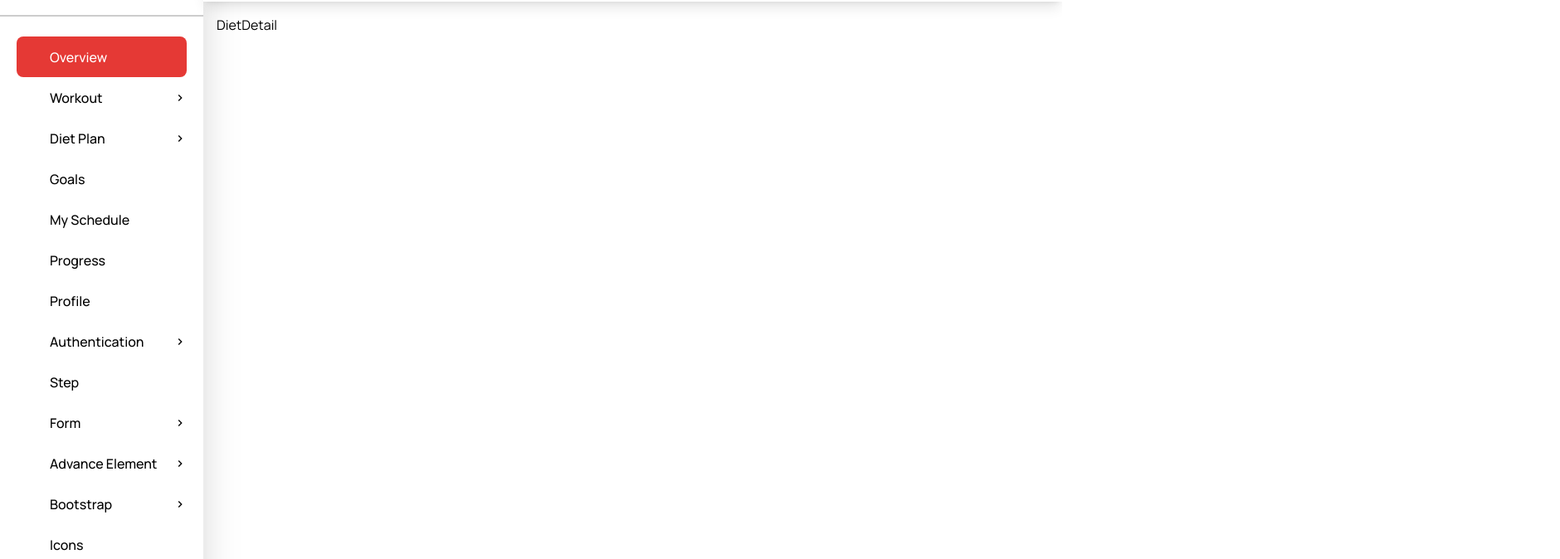
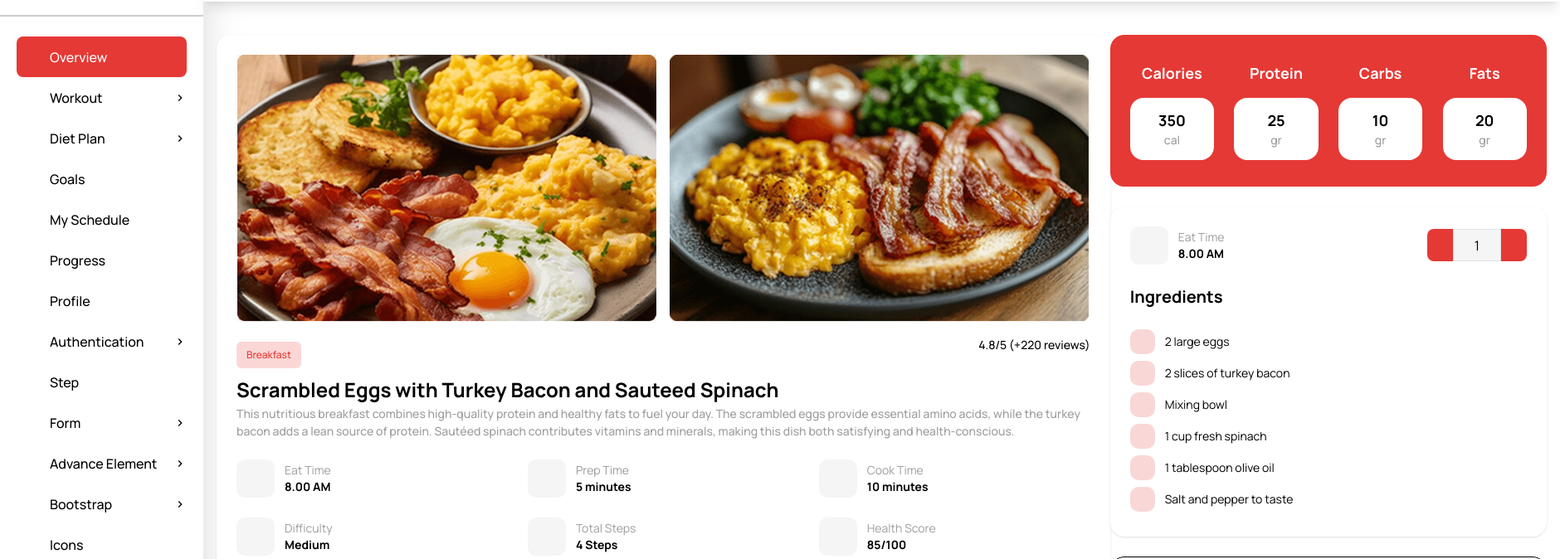
Before and after one commit to chiamakauyanna/dashboard_UI, a React (Vite) app in the folder fitness_platform/: page /diet_detail in a window 1280 px wide. Shown: the part 70-744 px from the top of the page at 83% size, 1880 px wide, since content can reach past the window. Built offline with nearby package versions, Linux system fonts and the light colour scheme.

Commit message:
Started the diet detail page: added the diet, prep details, nutient chart and ingredients section

```diff
--- /dev/null
+++ b/fitness_platform/src/components/dietDetail/DietHeading.jsx
@@ -0,0 +1,46 @@
+import scrambledEggs1 from "../../assets/diet1.png";
+import scrambledEggs2 from "../../assets/diet2.png";
+import DietPrepCard from "./cards/DietPrepCard";
+
+const DietHeading = () => {
+  return (
+    <div className="mt-6 h-[653.16px] w-[1076.66px] rounded-[17px] bg-white p-6 shadow">
+      <div className="flex items-center justify-center gap-4">
+        <img src={scrambledEggs1} alt="picture of scrambled eggs" />
+        <img src={scrambledEggs2} alt="picture of scrambled eggs" />
+      </div>
+
+      <div>
+        <div className="flex items-center justify-between">
+          <div className="bg-accent/20 mt-6 rounded-md px-3 py-2">
+            <p className="text-accent text-xs font-medium">Breakfast</p>
+          </div>
+          <p className="text-sm font-medium"> 4.8/5 (+220 reviews)</p>
+        </div>
+
+        <div className="mt-2">
+          <h2 className="text-[24px] font-bold">
+            Scrambled Eggs with Turkey Bacon and Sauteed Spinach
+          </h2>
+          <p className="text-[14px] font-medium text-[#9D9D9D]">
+            This nutritious breakfast combines high-quality protein and healthy
+            fats to fuel your day. The scrambled eggs provide essential amino
+            acids, while the turkey bacon adds a lean source of protein. Sautéed
+            spinach contributes vitamins and minerals, making this dish both
+            satisfying and health-conscious.
+          </p>
+        </div>
+        <div className="mt-6 grid grid-cols-3 justify-items-start gap-6">
+          <DietPrepCard text="Eat Time" value="8.00 AM" />
+          <DietPrepCard text="Prep Time" value="5 minutes" />
+          <DietPrepCard text="Cook Time" value="10 minutes" />
+          <DietPrepCard text="Difficulty" value="Medium" />
+          <DietPrepCard text="Total Steps" value="4 Steps" />
+          <DietPrepCard text="Health Score" value="85/100" />
+        </div>
+      </div>
+    </div>
+  );
+};
+
+export default DietHeading;
--- /dev/null
+++ b/fitness_platform/src/components/dietDetail/DietNutrientChart.jsx
@@ -0,0 +1,14 @@
+import DietNutrientChartCard from "./cards/DietNutrientChartCard";
+
+const DietNutrientChart = () => {
+  return (
+    <div className="bg-accent mt-6 h[162.19px] w-[526.33px] rounded-[17px] p-3 grid grid-cols-4">
+      <DietNutrientChartCard title="Calories" value="350" measurement="cal" />
+      <DietNutrientChartCard title="Protein" value="25" measurement="gr" />
+      <DietNutrientChartCard title="Carbs" value="10" measurement="gr" />
+      <DietNutrientChartCard title="Fats" value="20" measurement="gr" />
+    </div>
+  );
+};
+
+export default DietNutrientChart;
--- /dev/null
+++ b/fitness_platform/src/components/dietDetail/DietReviews.jsx
@@ -0,0 +1,14 @@
+import DietReviewCard from './cards/DietReviewCard'
+
+const DietReviews = () => {
+  return (
+    <div className='mt-6 grid grid-cols-1 md:grid-cols-2 lg:grid-cols-4'>
+      <DietReviewCard/>
+      <DietReviewCard/>
+      <DietReviewCard/>
+      <DietReviewCard/>
+    </div>
+  )
+}
+
+export default DietReviews
--- /dev/null
+++ b/fitness_platform/src/components/dietDetail/Direction.jsx
@@ -0,0 +1,7 @@
+const Direction = () => {
+  return (
+    <div className='w-[1076.66px] h-[586.97px] p-4 rounded-[17px] border mt-6'>Direction</div>
+  )
+}
+
+export default Direction
--- /dev/null
+++ b/fitness_platform/src/components/dietDetail/Ingredients.jsx
@@ -0,0 +1,27 @@
+import DietPrepCard from "./cards/DietPrepCard";
+import IngredientsCard from "./cards/IngredientsCard.JSX";
+
+const Ingredients = () => {
+  return (
+    <div className="mt-6 h-99.5 w-[526.33px] rounded-[17px] bg-white p-6 shadow">
+      <div className="flex items-center justify-between">
+        <DietPrepCard text="Eat Time" value="8.00 AM" />
+        <div className="bg-accent grid h-9.75 w-30 place-items-center rounded-lg">
+          <div className="border-secondary grid h-9.75 w-14.5 place-items-center border bg-[#F5F5F5]">
+            <p>1</p>
+          </div>
+        </div>
+      </div>
+
+      <h2 className="py-6 text-[20px] font-bold">Ingredients</h2>
+      <IngredientsCard steps="2 large eggs" />
+      <IngredientsCard steps="2 slices of turkey bacon" />
+      <IngredientsCard steps="Mixing bowl" />
+      <IngredientsCard steps="1 cup fresh spinach" />
+      <IngredientsCard steps="1 tablespoon olive oil" />
+      <IngredientsCard steps="Salt and pepper to taste" />
+    </div>
+  );
+};
+
+export default Ingredients;
--- /dev/null
+++ b/fitness_platform/src/components/dietDetail/NutritionFacts.jsx
@@ -0,0 +1,7 @@
+const NutritionFacts = () => {
+  return (
+    <div className='w-[526.33px] h-[162.19px] p-3 rounded-[17px] border mt-6'>NutritionFacts</div>
+  )
+}
+
+export default NutritionFacts
--- /dev/null
+++ b/fitness_platform/src/components/dietDetail/cards/DietNutrientChartCard.jsx
@@ -0,0 +1,13 @@
+const DietNutrientChartCard = ({ title, value, measurement }) => {
+  return (
+    <div className="grid place-items-center py-5">
+      <p className="pb-4 text-center text-lg font-bold text-white">{title}</p>
+      <div className="flex h-[74.59px] w-[101.08px] flex-col items-center justify-center rounded-2xl bg-white">
+        <p className="text-lg font-bold">{value}</p>
+        <p className="text-sm font-medium text-[#9D9D9D]">{measurement}</p>
+      </div>
+    </div>
+  );
+};
+
+export default DietNutrientChartCard;
--- /dev/null
+++ b/fitness_platform/src/components/dietDetail/cards/DietPrepCard.jsx
@@ -0,0 +1,13 @@
+const DietPrepCard = ({ text, value }) => {
+  return (
+    <div className="flex items-center justify-center gap-3">
+      <div className="h-11.5 w-11.5 rounded-[10px] bg-[#F5F5F5]"></div>
+      <div className="text-sm">
+        <p className="font medium text-[#9D9D9D]">{text}</p>
+        <p className="font-bold">{value}</p>
+      </div>
+    </div>
+  );
+};
+
+export default DietPrepCard;
--- /dev/null
+++ b/fitness_platform/src/components/dietDetail/cards/DietReviewCard.jsx
@@ -0,0 +1,7 @@
+const DietReviewCard = () => {
+  return (
+    <div className='w-98.75 h-48.75 p-4 rounded-xl border'>DietReviewCard</div>
+  )
+}
+
+export default DietReviewCard
--- /dev/null
+++ b/fitness_platform/src/components/dietDetail/cards/IngredientsCard.jsx
@@ -0,0 +1,10 @@
+const IngredientsCard = ({ steps }) => {
+  return (
+    <div className="flex gap-3 items-center mb-2">
+      <div className="bg-accent/20 h-7.5 w-7.5 rounded-[10px]"></div>
+      <p className="font medium text-sm">{steps}</p>
+    </div>
+  );
+};
+
+export default IngredientsCard;
--- a/fitness_platform/src/pages/DietDetail.jsx
+++ b/fitness_platform/src/pages/DietDetail.jsx
@@ -1,9 +1,27 @@
-import React from 'react'
+import DietHeading from "../components/dietDetail/DietHeading";
+import Ingredients from "../components/dietDetail/Ingredients";
+import Direction from "../components/dietDetail/Direction";
+import NutritionFacts from "../components/dietDetail/NutritionFacts";
+import DietReviews from "../components/dietDetail/DietReviews";
+import DietNutrientChart from "../components/dietDetail/DietNutrientChart";
 
 const DietDetail = () => {
   return (
-    <div>DietDetail</div>
-  )
-}
+    <div className="">
+      <div className="grid grid-cols-1 md:grid-cols-[1fr_526.33px]">
+        <div className="">
+          <DietHeading />
+          <Direction />
+        </div>
+        <div>
+          <DietNutrientChart />
+          <Ingredients />
+          <NutritionFacts />
+        </div>
+      </div>
+      <DietReviews />
+    </div>
+  );
+};
 
-export default DietDetail
+export default DietDetail;
```
Also changed, not shown: fitness_platform/src/assets/diet1.png (renamed from fitness_platform/src/assets/diet1.png.png), fitness_platform/src/assets/diet2.png (renamed from fitness_platform/src/assets/diet2.png.png).
